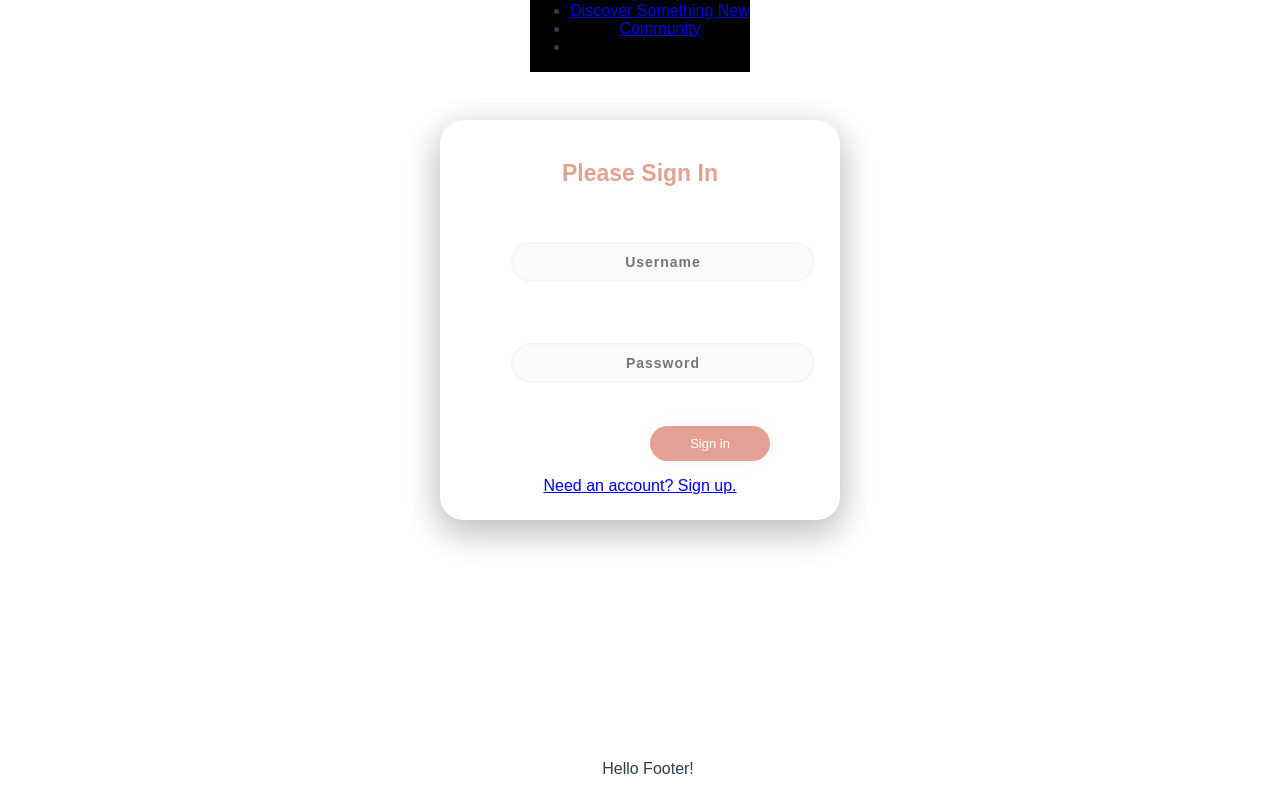
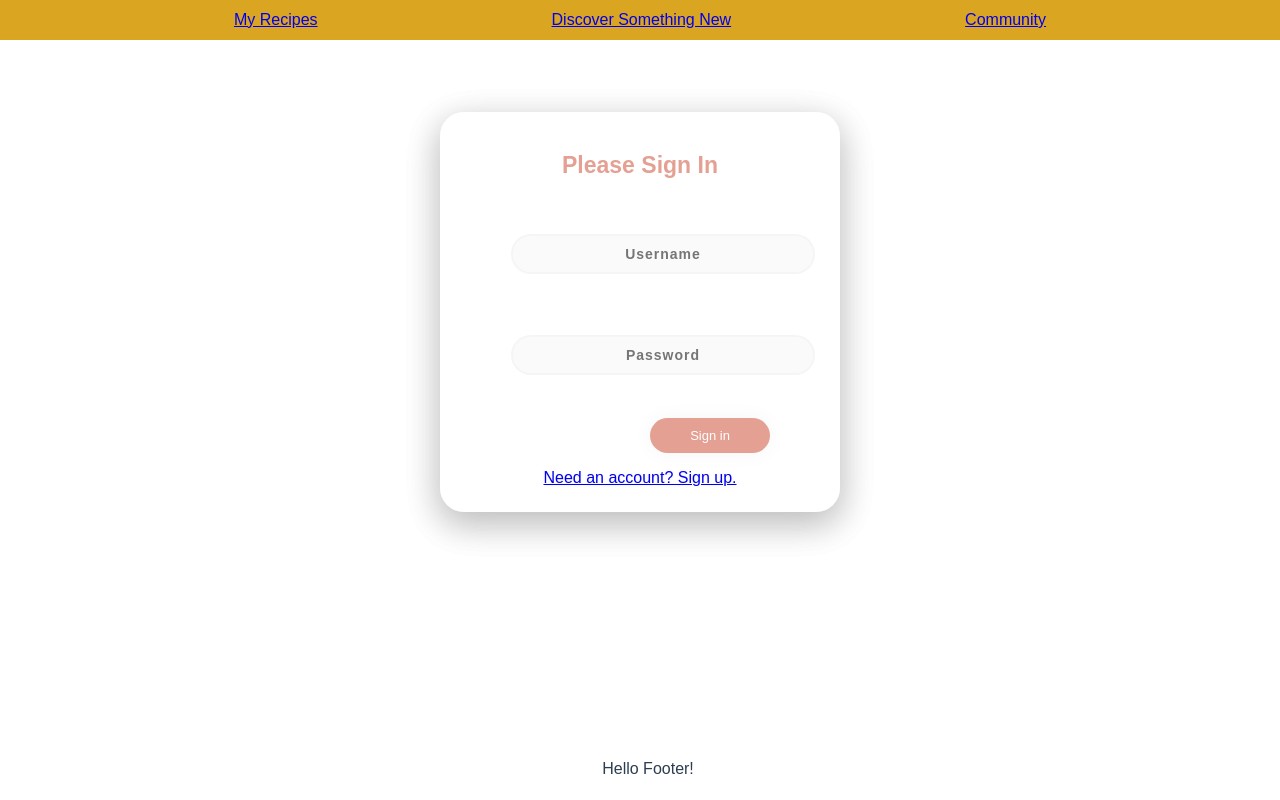
Before and after one commit to Erob711/Recipe-Organizer, a Vue app in the folder vue/: page /login in a window 1280 px wide. Built offline with nearby package versions, Linux system fonts and the light colour scheme.

Commit message:
spaced items on header andcleaned up nav on app.vue

```diff
--- a/vue/src/App.vue
+++ b/vue/src/App.vue
@@ -1,10 +1,14 @@
 <template>
   <div id="app">
-    <div id="nav">
       <!-- <router-link v-bind:to="{ name: 'home' }">Home</router-link>&nbsp;|&nbsp; -->
       <the-header class = "the-header"></the-header>
-    </div>
-    <router-view />
+      <router-view/>
+      <!-- <div class = "nav">
+                <router-link :to="{ name: 'recipes'}">My Recipes</router-link>
+                <router-link :to="{ name: 'random-recipe-generator'}">Discover Something New</router-link>
+                <router-link :to="{ name: 'community'}"> Community </router-link>
+                <router-link v-bind:to="{ name: 'logout' }" v-if="$store.state.token != ''">Logout</router-link>
+        </div> -->
     <the-footer class = "the-footer"></the-footer>
   </div>
 </template>
@@ -20,7 +24,7 @@ export default {
 }
 </script>
 
-<style>
+<style >
 #app {
   font-family: Avenir, Arial, Helvetica, sans-serif;
   -webkit-font-smoothing: antialiased;
--- a/vue/src/components/TheHeader.vue
+++ b/vue/src/components/TheHeader.vue
@@ -1,31 +1,26 @@
 <template>
-    <div>
         <div class = "nav">
-            <ul class = "header-options">
-                <li><router-link :to="{ name: 'recipes'}">My Recipes</router-link></li>
-                <li><router-link :to="{ name: 'random-recipe-generator'}">Discover Something New</router-link></li>
-                <li><router-link :to="{ name: 'community'}"> Community </router-link></li>
-                <li><router-link v-bind:to="{ name: 'logout' }" v-if="$store.state.token != ''">Logout</router-link></li>
-            </ul>
+                <router-link :to="{ name: 'recipes'}">My Recipes</router-link>
+                <router-link :to="{ name: 'random-recipe-generator'}">Discover Something New</router-link>
+                <router-link :to="{ name: 'community'}"> Community </router-link>
+                <router-link v-bind:to="{ name: 'logout' }" v-if="$store.state.token != ''">Logout</router-link>
         </div>
-    </div>
 </template>
 
 
 <script>
 </script>
 
-<style>
+<style scoped>
 .nav {
-    background-color: black;
+    display: flex;
+    background-color: goldenrod;
     overflow: hidden;
-    justify-content: center;
     margin-left: 0;
     margin-right: 0;
-    justify-content: space-between;
-}
-.ul {
+    justify-content: space-evenly;
 
 }
 
+
 </style>
```
